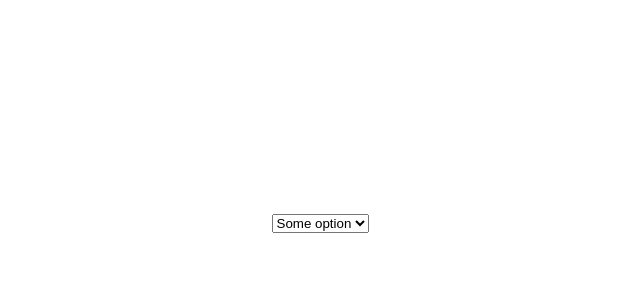
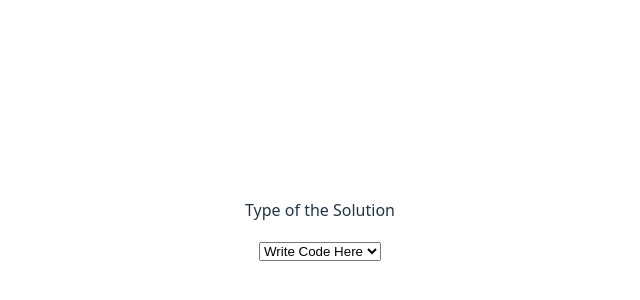
Before and after one commit to UomCpt/CptJudge, a React app in the folder frontend/frontend/: page / in a window 1280 px wide. Shown: the part 178-478 px from the top of the page, without its empty margins (320-960 px from the left). Built offline with nearby package versions, Linux system fonts and the light colour scheme; the HTML template or start-up script is replaced by a standard one.

Commit message:
Div and select

```diff
--- a/frontend/frontend/src/TypesOfSolution.jsx
+++ b/frontend/frontend/src/TypesOfSolution.jsx
@@ -1,10 +1,15 @@
 export default function TypesOfSolution(){
     return (
         <>
-            <select>
-                    <option value="someOption">Some option</option>
-                    <option value="otherOption">Other option</option>
+
+            <div id="div-select">
+            <p>Type of the Solution{" "}</p>
+            <select id="select-type">
+                    <option value="WriteCodeHere">Write Code Here</option>
+                    <option value="UploadFile">Upload File</option>
             </select>
+
+            </div>
 
 
         </>
```
